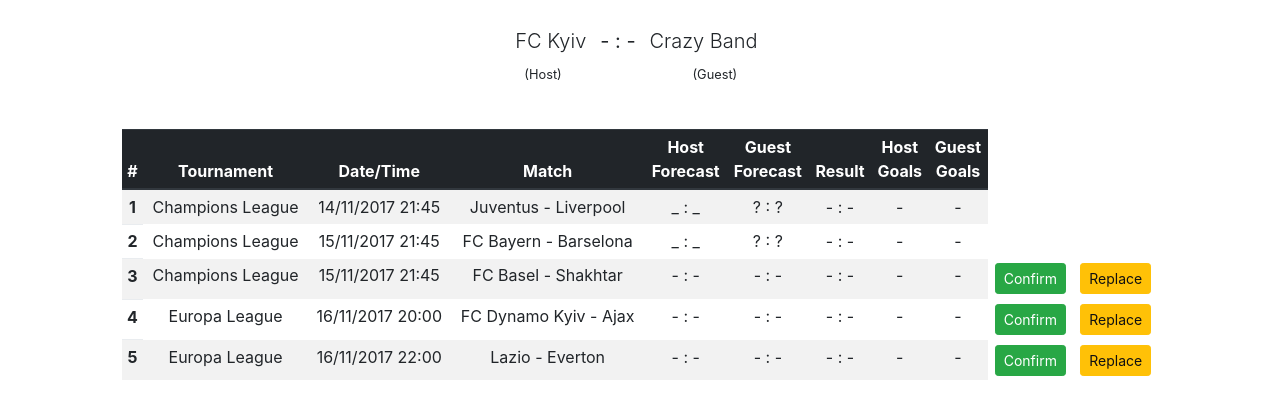
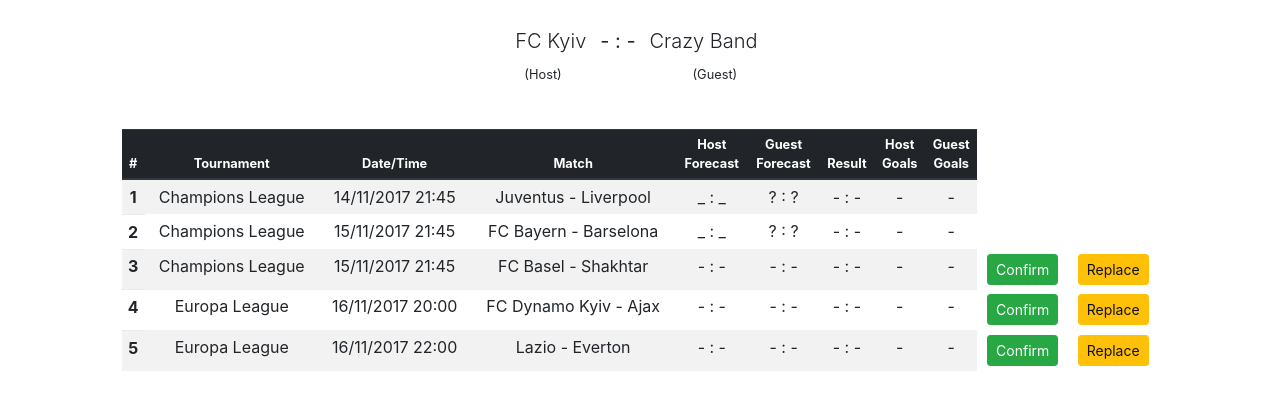
Before and after one commit to kpobozhny/goc_prototype, a plain HTML site: page match.html in a window 1280 px wide. Shown: the part 105-524 px from the top of the page. Drawn offline with nearby package versions, Linux system fonts and the light colour scheme.

Commit message:
decreased font-size in some tables

```diff
--- a/match.html
+++ b/match.html
@@ -64,7 +64,7 @@
             <div class="row justify-content-center">
                 <div class="col-10">
                     <table id="match-forecasts" class="table table-sm table-striped text-center">
-                        <thead class="thead-dark">
+                        <thead class="thead-dark small">
                         <tr>
                             <th scope="col">#</th>
                             <th scope="col">Tournament</th>
```
Also changed, not shown: matchday.html (+2 -2 lines), css/main.css (line endings or trailing spaces).
